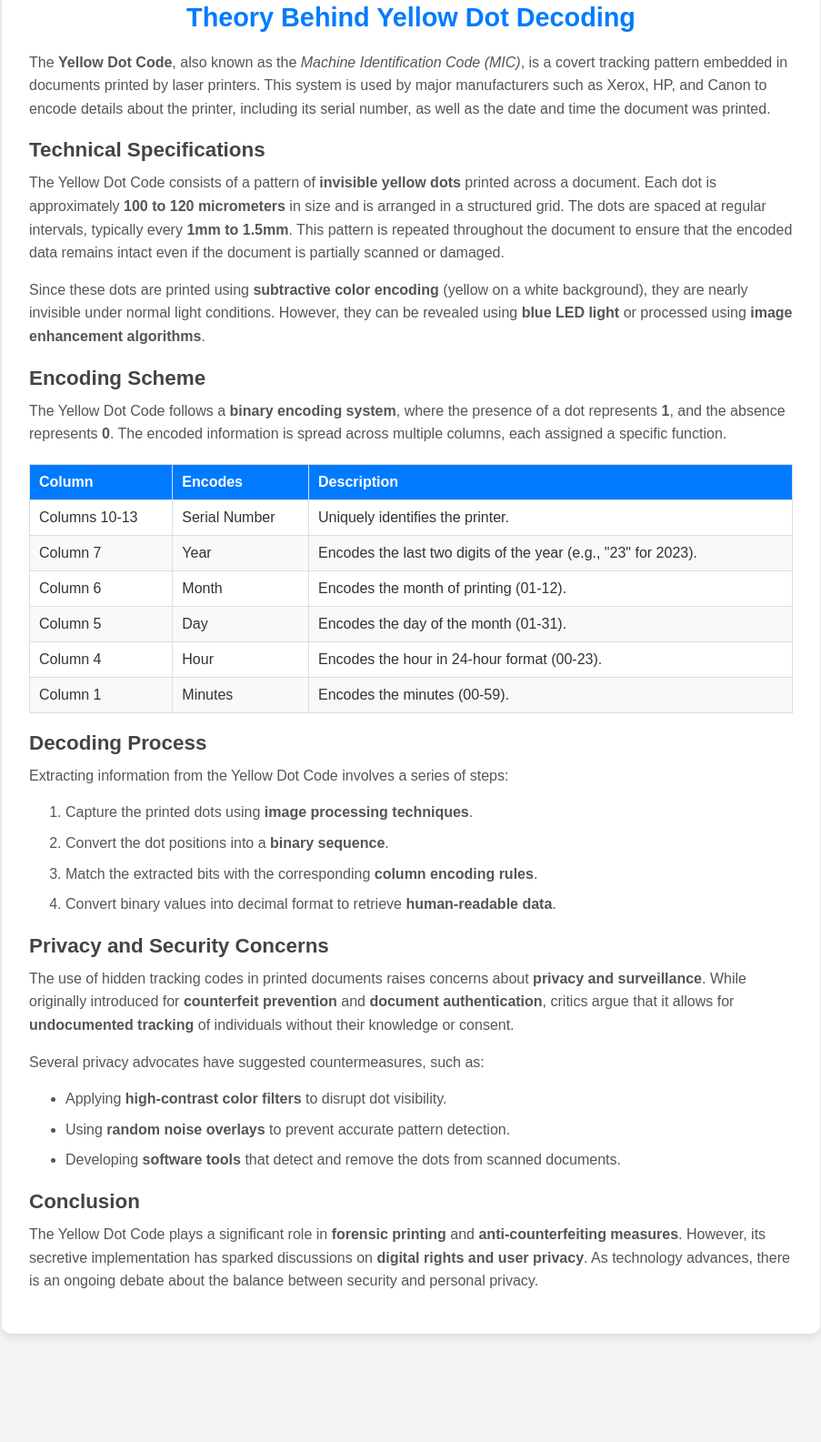
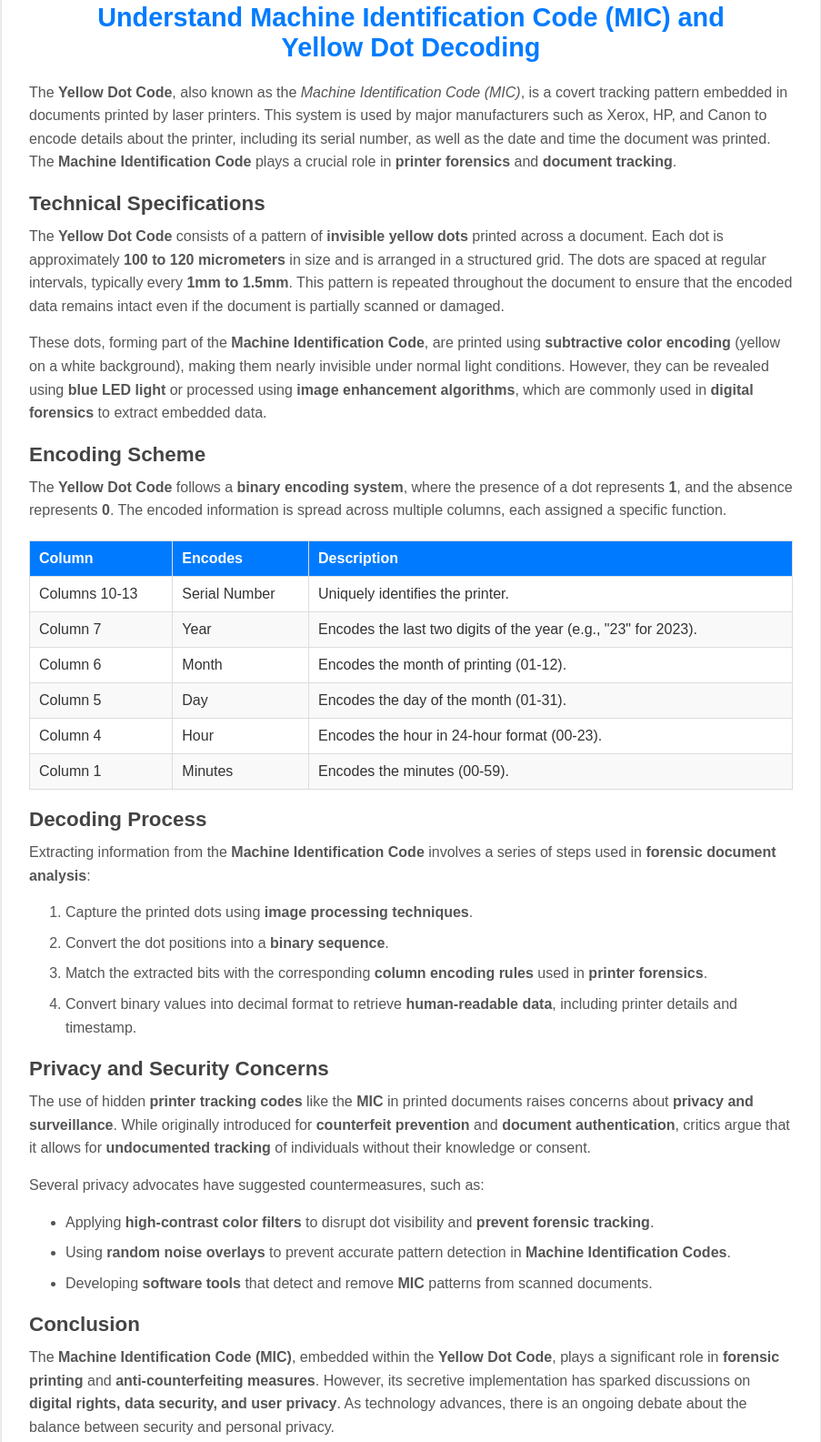
Before and after one commit to Equinoxis/yellow-dots-decoder, a plain HTML site: page index.html in a window 1280 px wide. Shown: the part 895-2480 px from the top of the page at 91% size, without its empty margins (188-1091 px from the left). Before the commit the page ends 2381 px from the top, so only its background shows below. Drawn offline with Linux system fonts and the light colour scheme.

Commit message:
feat(SEO): improve MIC ranking

```diff
--- a/index.html
+++ b/index.html
@@ -1,18 +1,20 @@
 <!DOCTYPE html>
 <html lang="en">
   <head>
-    <title>Yellow Dot Decoder | Mathieu Renaud</title>
+    <title>
+      Yellow Dot Decoder | Machine Identification Code (MIC) | Mathieu Renaud
+    </title>
 
     <meta charset="UTF-8" />
     <meta name="viewport" content="width=device-width, initial-scale=1.0" />
     <meta name="author" content="Mathieu Renaud" />
     <meta
       name="description"
-      content="Decode yellow dot patterns hidden in printed documents. Learn how forensic tracking works in color printers and how to extract encoded information."
+      content="Decode yellow dot patterns and Machine Identification Codes (MIC) hidden in printed documents. Learn how forensic tracking works in color printers and how to extract encoded information."
     />
     <meta
       name="keywords"
-      content="Yellow Dot Code, Printer Tracking, Forensic Printing, Document Security, Machine Identification Code, MIC, Digital Forensics"
+      content="Yellow Dot Code, Printer Tracking, Forensic Printing, Document Security, Machine Identification Code, MIC, Digital Forensics, Steganography, Printer Forensics"
     />
     <meta name="robots" content="index, follow" />
     <meta name="language" content="English" />
@@ -23,10 +25,13 @@
     />
 
     <!-- Open Graph Meta Tags -->
-    <meta property="og:title" content="Yellow Dot Decoder | Mathieu Renaud" />
+    <meta
+      property="og:title"
+      content="Yellow Dot Decoder | Machine Identification Code (MIC) | Mathieu Renaud"
+    />
     <meta
       property="og:description"
-      content="Decode yellow dot patterns hidden in printed documents. Learn how forensic tracking works in color printers and how to extract encoded information."
+      content="Discover how to decode Machine Identification Codes (MIC) and yellow dot patterns hidden in printed documents. Learn about forensic tracking in color printers and how to extract encoded information."
     />
     <meta
       property="og:image"
@@ -40,10 +45,13 @@
 
     <!-- Twitter Meta Tags -->
     <meta name="twitter:card" content="summary_large_image" />
-    <meta name="twitter:title" content="Yellow Dot Decoder | Mathieu Renaud" />
+    <meta
+      name="twitter:title"
+      content="Yellow Dot Decoder | Machine Identification Code (MIC) | Mathieu Renaud"
+    />
     <meta
       name="twitter:description"
-      content="Decode yellow dot patterns hidden in printed documents. Learn how forensic tracking works in color printers and how to extract encoded information."
+      content="Decode yellow dot patterns and Machine Identification Codes (MIC) hidden in printed documents. Understand how color printer tracking works and extract encoded details."
     />
     <meta
       name="twitter:image"
@@ -62,7 +70,7 @@
           "name": "Mathieu Renaud",
           "url": "https://resume.mathieurenaud.fr/"
         },
-        "description": "Decode yellow dot patterns hidden in printed documents. Learn how forensic tracking works in color printers and how to extract encoded information.",
+        "description": "Decode yellow dot patterns and Machine Identification Codes (MIC) hidden in printed documents. Learn about forensic tracking in color printers and how to extract encoded information.",
         "image": "https://yellow-dots-decoder.mathieurenaud.fr/assets/preview.jpg",
         "sameAs": [
           "https://github.com/Equinoxis/yellow-dots-decoder",
@@ -166,19 +174,25 @@
     </main>
 
     <section class="theory-section">
-      <h2>Theory Behind Yellow Dot Decoding</h2>
+      <h2>
+        Understand <strong>Machine Identification Code (MIC)</strong> and <br />
+        <strong>Yellow Dot Decoding</strong>
+      </h2>
       <p>
         The <strong>Yellow Dot Code</strong>, also known as the
         <em>Machine Identification Code (MIC)</em>, is a covert tracking pattern
         embedded in documents printed by laser printers. This system is used by
         major manufacturers such as Xerox, HP, and Canon to encode details about
         the printer, including its serial number, as well as the date and time
-        the document was printed.
+        the document was printed. The
+        <strong>Machine Identification Code</strong> plays a crucial role in
+        <strong>printer forensics</strong> and
+        <strong>document tracking</strong>.
       </p>
 
       <h3>Technical Specifications</h3>
       <p>
-        The Yellow Dot Code consists of a pattern of
+        The <strong>Yellow Dot Code</strong> consists of a pattern of
         <strong>invisible yellow dots</strong> printed across a document. Each
         dot is approximately <strong>100 to 120 micrometers</strong> in size and
         is arranged in a structured grid. The dots are spaced at regular
@@ -187,19 +201,23 @@
         remains intact even if the document is partially scanned or damaged.
       </p>
       <p>
-        Since these dots are printed using
+        These dots, forming part of the
+        <strong>Machine Identification Code</strong>, are printed using
         <strong>subtractive color encoding</strong> (yellow on a white
-        background), they are nearly invisible under normal light conditions.
+        background), making them nearly invisible under normal light conditions.
         However, they can be revealed using <strong>blue LED light</strong> or
-        processed using <strong>image enhancement algorithms</strong>.
+        processed using <strong>image enhancement algorithms</strong>, which are
+        commonly used in <strong>digital forensics</strong> to extract embedded
+        data.
       </p>
 
       <h3>Encoding Scheme</h3>
       <p>
-        The Yellow Dot Code follows a <strong>binary encoding system</strong>,
-        where the presence of a dot represents <strong>1</strong>, and the
-        absence represents <strong>0</strong>. The encoded information is spread
-        across multiple columns, each assigned a specific function.
+        The <strong>Yellow Dot Code</strong> follows a
+        <strong>binary encoding system</strong>, where the presence of a dot
+        represents <strong>1</strong>, and the absence represents
+        <strong>0</strong>. The encoded information is spread across multiple
+        columns, each assigned a specific function.
       </p>
 
       <table class="encoding-table">
@@ -248,8 +266,9 @@
 
       <h3>Decoding Process</h3>
       <p>
-        Extracting information from the Yellow Dot Code involves a series of
-        steps:
+        Extracting information from the
+        <strong>Machine Identification Code</strong> involves a series of steps
+        used in <strong>forensic document analysis</strong>:
       </p>
       <ol>
         <li>
@@ -261,18 +280,20 @@
         </li>
         <li>
           Match the extracted bits with the corresponding
-          <strong>column encoding rules</strong>.
+          <strong>column encoding rules</strong> used in
+          <strong>printer forensics</strong>.
         </li>
         <li>
           Convert binary values into decimal format to retrieve
-          <strong>human-readable data</strong>.
+          <strong>human-readable data</strong>, including printer details and
+          timestamp.
         </li>
       </ol>
 
       <h3>Privacy and Security Concerns</h3>
       <p>
-        The use of hidden tracking codes in printed documents raises concerns
-        about
+        The use of hidden <strong>printer tracking codes</strong> like the
+        <strong>MIC</strong> in printed documents raises concerns about
         <strong>privacy and surveillance</strong>. While originally introduced
         for <strong>counterfeit prevention</strong> and
         <strong>document authentication</strong>, critics argue that it allows
@@ -283,27 +304,28 @@
       <ul>
         <li>
           Applying <strong>high-contrast color filters</strong> to disrupt dot
-          visibility.
+          visibility and <strong>prevent forensic tracking</strong>.
         </li>
         <li>
           Using <strong>random noise overlays</strong> to prevent accurate
-          pattern detection.
+          pattern detection in <strong>Machine Identification Codes</strong>.
         </li>
         <li>
-          Developing <strong>software tools</strong> that detect and remove the
-          dots from scanned documents.
+          Developing <strong>software tools</strong> that detect and remove
+          <strong>MIC</strong> patterns from scanned documents.
         </li>
       </ul>
 
       <h3>Conclusion</h3>
       <p>
-        The Yellow Dot Code plays a significant role in
+        The <strong>Machine Identification Code (MIC)</strong>, embedded within
+        the <strong>Yellow Dot Code</strong>, plays a significant role in
         <strong>forensic printing</strong> and
         <strong>anti-counterfeiting measures</strong>. However, its secretive
         implementation has sparked discussions on
-        <strong>digital rights and user privacy</strong>. As technology
-        advances, there is an ongoing debate about the balance between security
-        and personal privacy.
+        <strong>digital rights, data security, and user privacy</strong>. As
+        technology advances, there is an ongoing debate about the balance
+        between security and personal privacy.
       </p>
     </section>
   </body>
```
